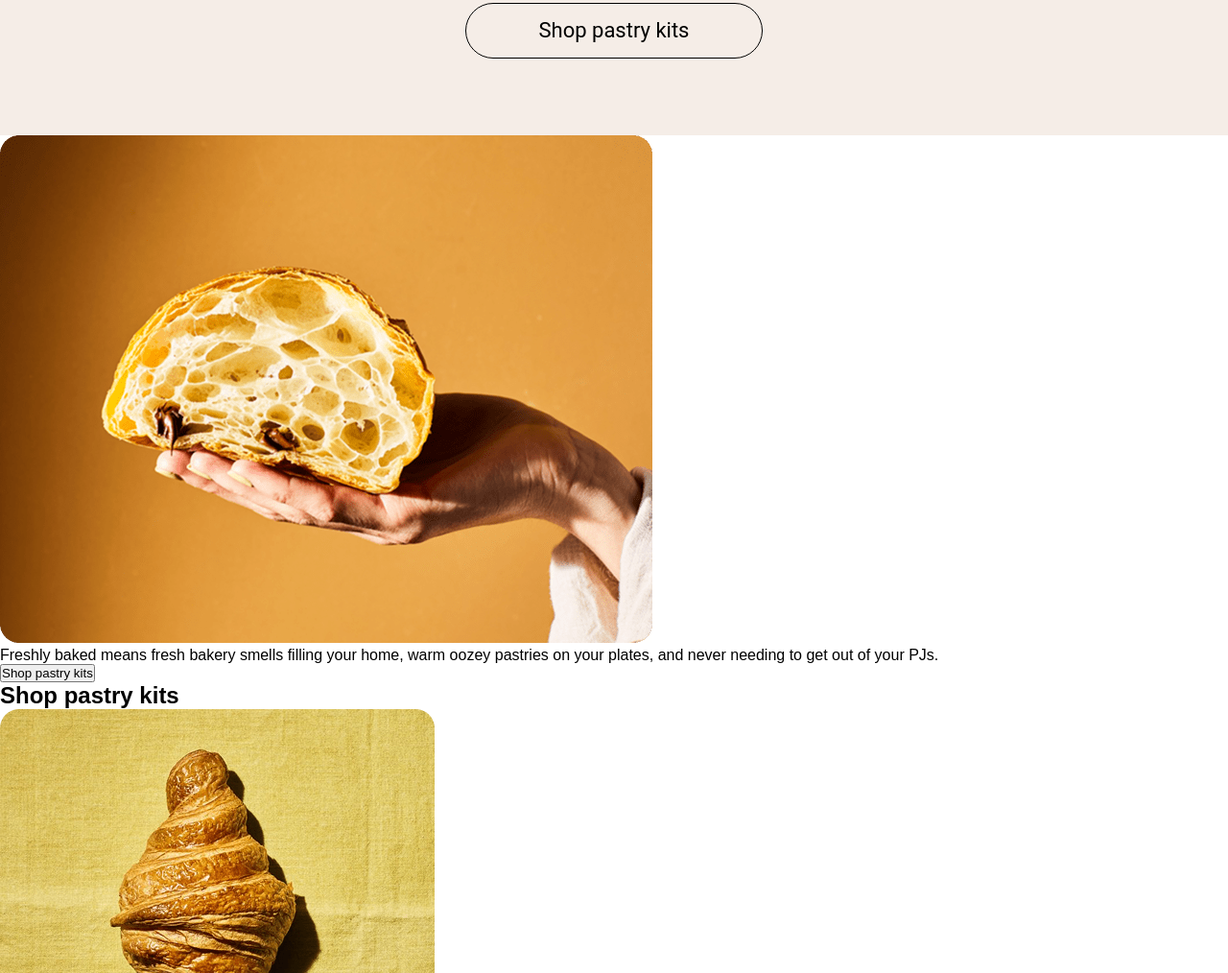
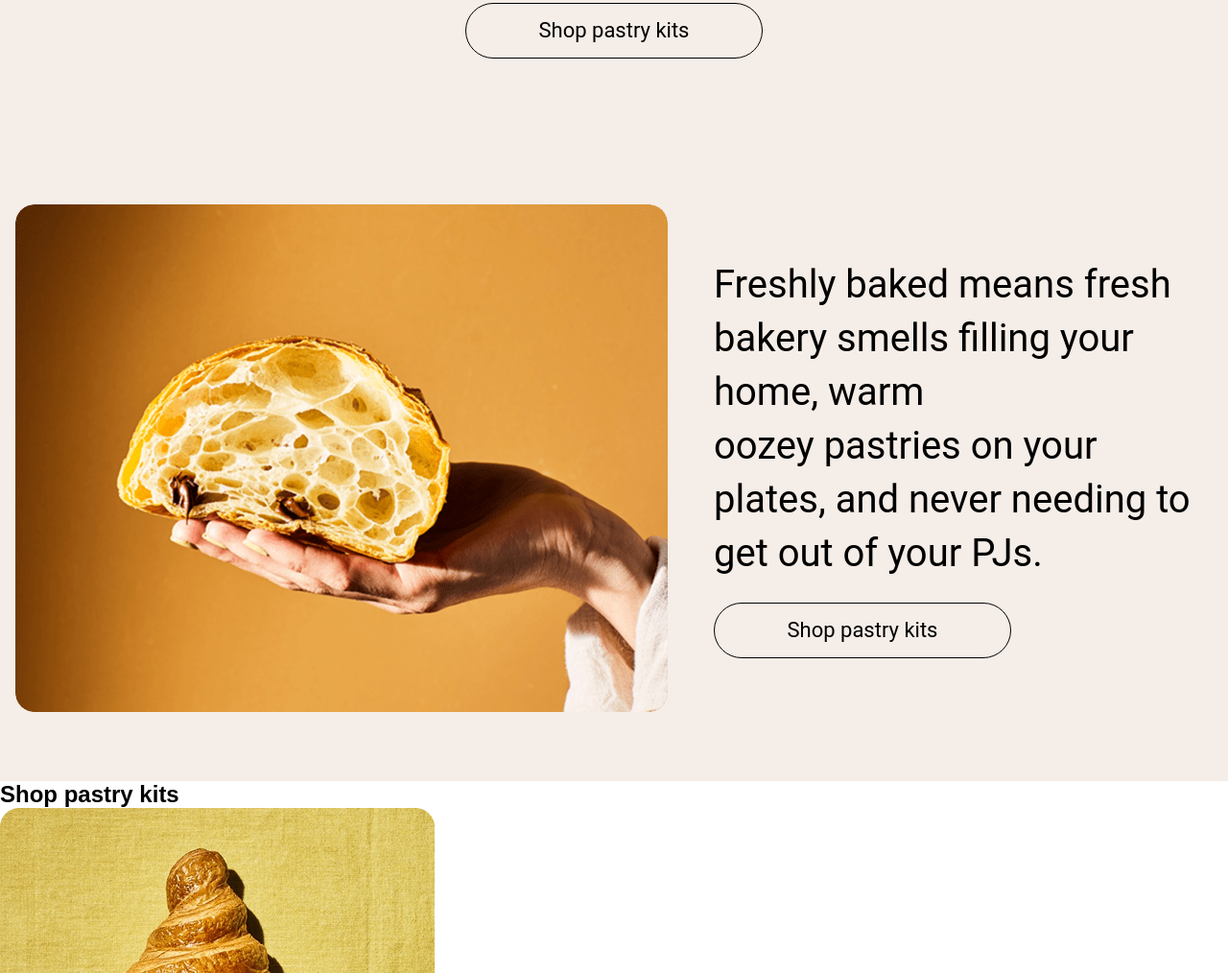
Before and after one commit to Rev4ik204/tarla-shop, a plain HTML site: page index.html in a window 1280 px wide. Shown: the part 1241-2255 px from the top of the page at 96% size. Drawn offline with Linux system fonts and the light colour scheme; a web font is replaced by a local one.

Commit message:
styled BAKERY

```diff
--- a/index.html
+++ b/index.html
@@ -145,13 +145,17 @@
           <button class="works_button">Shop pastry kits</button>
         </div>
       </section>
-      <section>
-        <img src="./images/bakery_image-min.png" alt="bakery image" />
-        <p>
-          Freshly baked means fresh bakery smells filling your home, warm oozey
-          pastries on your plates, and never needing to get out of your PJs.
-        </p>
-        <button>Shop pastry kits</button>
+      <section class="bakery">
+        <div class="container">
+          <img src="./images/bakery_image-min.png" alt="bakery image" class="bakery_img" />
+         <div class="bakery_info">
+            <p class="bakery_text">
+              Freshly baked means fresh bakery smells filling your home, warm <br> oozey
+              pastries on your plates, and never needing to get out of your PJs.
+            </p>
+            <button class="bakery_button">Shop pastry kits</button>
+         </div>
+        </div>
       </section>
       <section>
         <h2>Shop pastry kits</h2>
--- a/style.css
+++ b/style.css
@@ -217,7 +217,8 @@ body {
   color: #000;
   width: 320px;
 }
-.works_button {
+.works_button,
+.bakery_button {
   width: 310px;
   height: 58px;
   margin-top: 42px;
@@ -236,7 +237,45 @@ body {
 }
 
 .works_button:hover,
-.works_button:focus {
+.works_button:focus,
+.bakery_button:hover,
+.bakery_button:focus {
   border: 2px solid #0126de;
   color: #0126de;
 }
+
+/* ------------BAKERY------------- */
+
+.bakery .container {
+  display: flex;
+  gap: 48px;
+  padding: 72px 16px;
+  background-color: #f5ede7;
+}
+
+.bakery_img {
+  border-radius: 20px;
+  width: 680px;
+  height: 529px;
+}
+
+.bakery_info {
+  width: 679px;
+  height: 529px;
+  display: flex;
+  flex-direction: column;
+  justify-content: center;
+  gap: 23px;
+}
+
+.bakery_text {
+  font-family: var(--second-family);
+  font-weight: 400;
+  font-size: 40px;
+  line-height: 140%;
+  color: #000;
+}
+
+.bakery_button {
+  margin-top: 0;
+}
```
